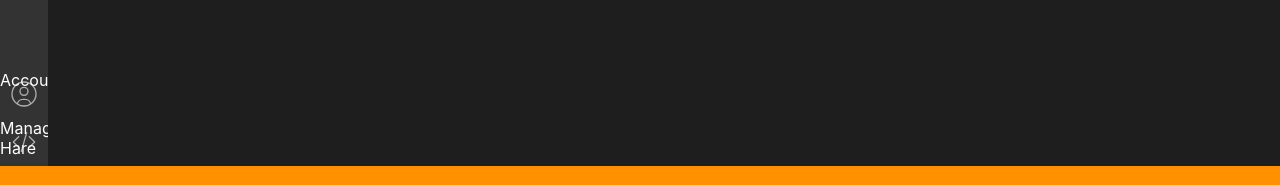
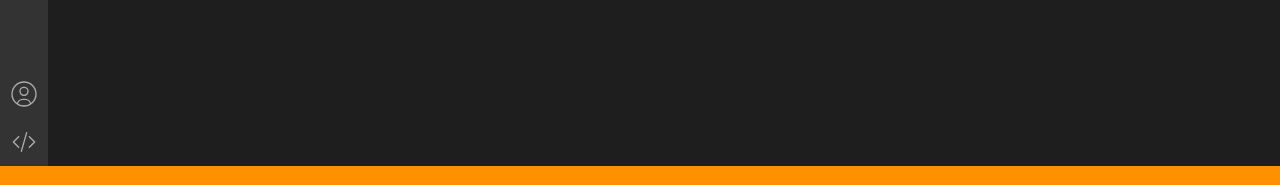
Before and after one commit to javizqh/Hare, a React (Vite) app: page / in a window 1280 px wide. Shown: the part 612-797 px from the top of the page. Built offline with nearby package versions, Linux system fonts and the light colour scheme.

Commit message:
Fix tooltip

```diff
--- a/src/components/main/activityBar/settings/SettingItem.tsx
+++ b/src/components/main/activityBar/settings/SettingItem.tsx
@@ -7,7 +7,7 @@ const SettingItem = (props:any) => {
                 <svg id="icon" className="inside-button icon"  aria-hidden="true" xmlns="http://www.w3.org/2000/svg" width="24" height="24" fill="none" viewBox="0 0 24 24">
                     <path stroke="currentColor" strokeLinecap="round" strokeLinejoin="round" strokeWidth="1" d="M12 21a9 9 0 1 0 0-18 9 9 0 0 0 0 18Zm0 0a8.949 8.949 0 0 0 4.951-1.488A3.987 3.987 0 0 0 13 16h-2a3.987 3.987 0 0 0-3.951 3.512A8.948 8.948 0 0 0 12 21Zm3-11a3 3 0 1 1-6 0 3 3 0 0 1 6 0Z"/>
                 </svg>
-                <div className="inside-button hidden-element">Accounts</div>
+                <div className="tooltip">Accounts</div>
             </li>
         );
     }
@@ -18,7 +18,7 @@ const SettingItem = (props:any) => {
                     <svg id="icon" className="inside-button icon" aria-hidden="true" xmlns="http://www.w3.org/2000/svg" width="24" height="24" fill="none" viewBox="0 0 24 24">
                         <path stroke="currentColor" strokeLinecap="round" strokeLinejoin="round" strokeWidth="1" d="m8 8-4 4 4 4m8 0 4-4-4-4m-2-3-4 14"/>
                     </svg>
-                    <div className="inside-button hidden-element">Manage Hare</div>
+                    <div className="tooltip">Manage Hare</div>
             </li>
         );
     }
--- a/src/css/sideBar.css
+++ b/src/css/sideBar.css
@@ -105,6 +105,7 @@
 
 .sideBar-entry-title {
         height: 22px;
+        min-height: 22px;
         padding-left: 2px;
         padding-right: 2px;
         display: flex;
```
Also changed, not shown: 1 other file (tests, documents, lock files or other folders).
